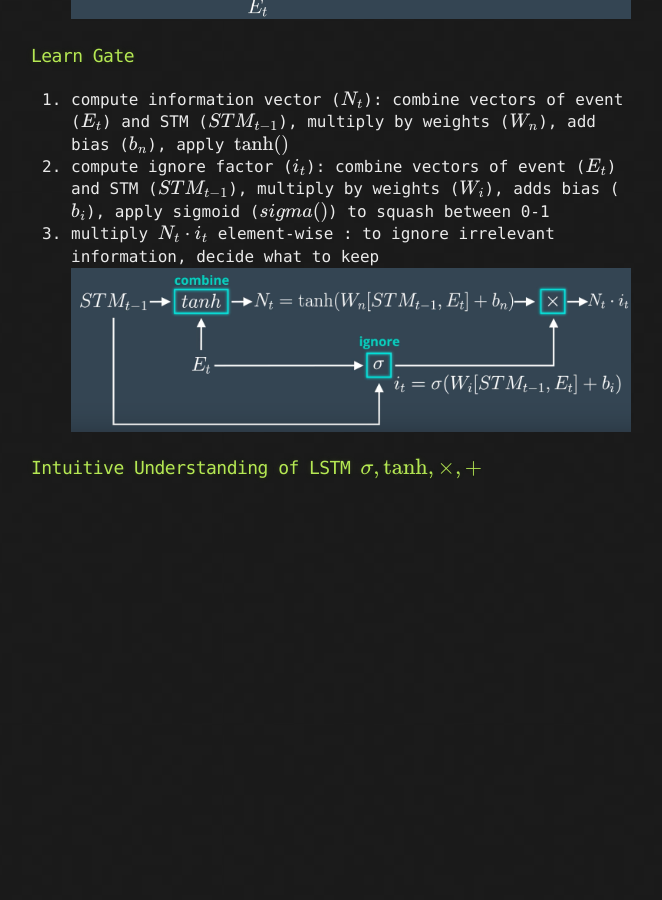
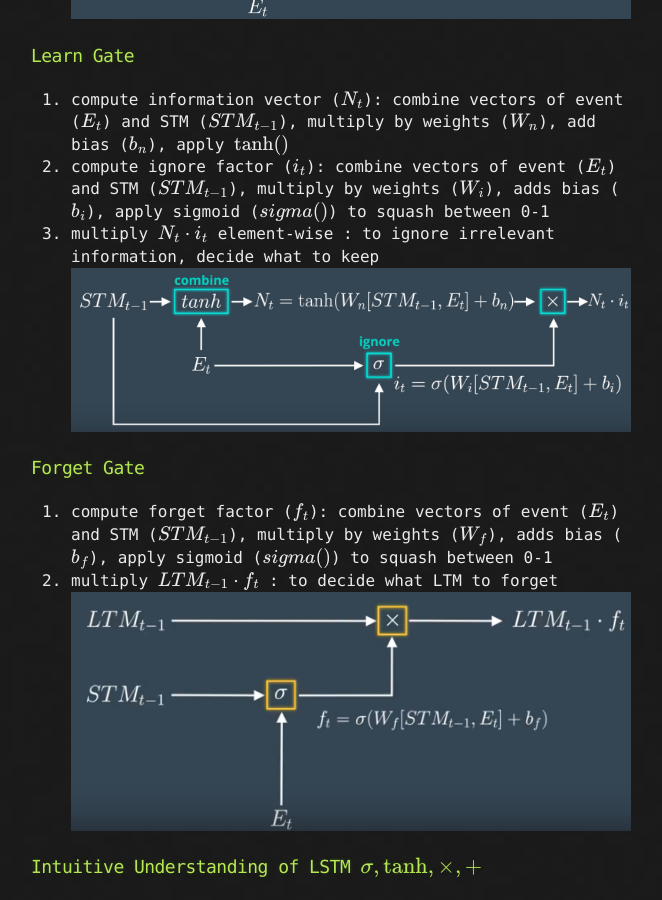
Before and after one commit to LivingProgram/ml-notes, a Jekyll site: the page built from chapter-3/index.md, in a window 1280 px wide and 900 px high, scrolled down 10448 px. Shown: the whole window, without its empty margins (309-971 px from the left). Built offline with Jekyll 4.4.1, drawn with Linux system fonts in a browser that asks for light colours; our own code applies the rules of GitHub Pages for plain Markdown files; formulas are drawn with MathJax 3; the repository's description, which GitHub fills in, is left out; before the commit the page ends 10949 px from its top, so only the background shows below that.

Commit message:
add forget gate notes

```diff
--- a/chapter-3/index.md
+++ b/chapter-3/index.md
@@ -192,4 +192,9 @@ LSTM Advantages:
 3. multiply $$N_t\cdot i_t$$ element-wise : to ignore irrelevant information, decide what to keep
 ![ml-notes_31](/images/ml-notes_31.png)
 
+### Forget Gate
+1. compute forget factor ($$f_t$$): combine vectors of event ($$E_t$$) and STM ($$STM_{t-1}$$), multiply by weights ($$W_f$$), adds bias ($$b_f$$), apply sigmoid ($$sigma()$$) to squash between 0-1
+2. multiply $$LTM_{t-1}\cdot f_t$$ : to decide what LTM to forget
+![ml-notes_32](/images/ml-notes_32.png)
+
 ### Intuitive Understanding of LSTM $$\sigma, \text{tanh}, \times, +$$
```
Also changed, not shown: images/ml-notes_32.png (added).
